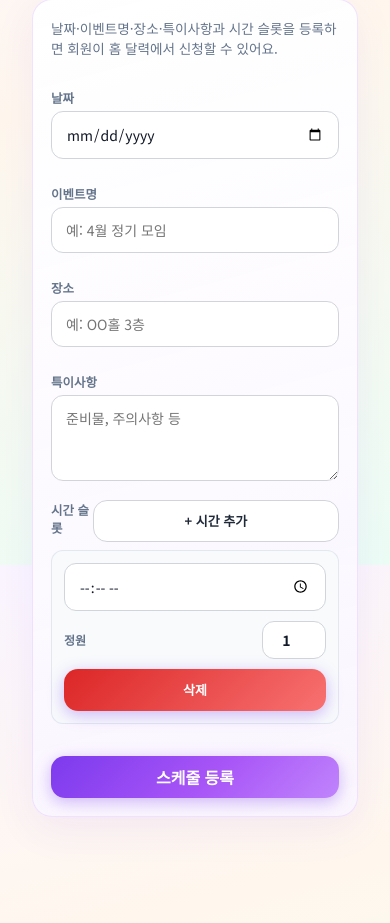
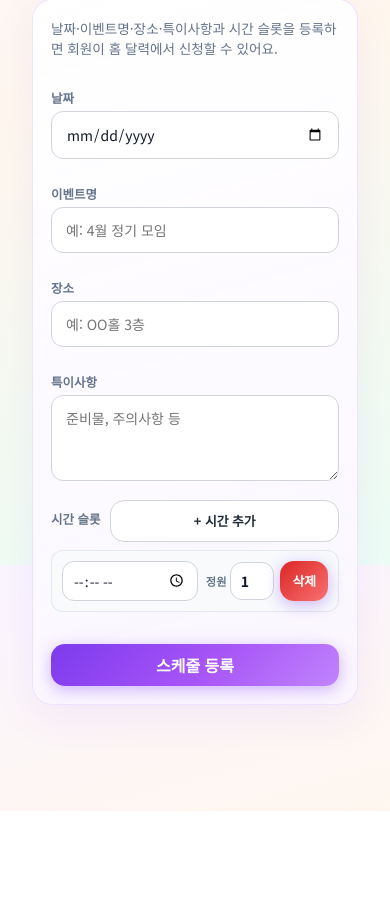
Before and after one commit to geniusKing0214/-, a FastAPI app: page /admin/events/new in a window 390 px wide. Shown: the part 279-1202 px from the top of the page. After the commit the page ends 1090 px from the top, so only its background shows below. Run offline with FastAPI, Linux system fonts and the light colour scheme; the visitor is signed in with stand-in values (Sample User, id 1); tables that the repository leaves empty hold one stand-in row (values such as "Sample post"); parts of the project's set-up code (start-up, migrations or seed data) failed here and were passed over.

Commit message:
Deploy: protect DB on Render, local dev UX, mobile schedule slots
- database: Render requires Postgres or volume SQLite; log persistence; exit if ephemeral SQLite
- firebase_init: log which Firebase env vars are missing
- main: dotenv, LOCAL_DEV/session cookie handling, deploy platform detection
- README, .env.example, render.yaml: Postgres persistence notes
- run_local scripts: uvicorn 0.0.0.0 for LAN testing
- style: mobile admin event slot single row; base css cache bump

Co-authored-by: Cursor <cursoragent@cursor.com>

```diff
--- a/app/main.py
+++ b/app/main.py
@@ -1,4 +1,17 @@
 from __future__ import annotations
+
+# 프로젝트 루트 .env → (없으면) 현재 작업 폴더 .env (터미널 uvicorn 용)
+from pathlib import Path as _Path_dotenv
+
+_project_root = _Path_dotenv(__file__).resolve().parent.parent
+try:
+    from dotenv import load_dotenv
+
+    load_dotenv(_project_root / ".env")
+    # 루트에 없는 키만 cwd 의 .env 로 채움 (서버와 동일 복사본을 한 곳에만 둔 경우)
+    load_dotenv(_Path_dotenv.cwd() / ".env", override=False)
+except ImportError:
+    pass
 
 import calendar as calendar_mod
 import logging
@@ -28,6 +41,7 @@ from app.database import (
 from app.firebase_init import (
     firebase_google_login_ready,
     get_firebase_web_config,
+    log_firebase_configuration_hints,
     verify_firebase_id_token,
 )
 from app.models import (
@@ -53,17 +67,64 @@ _session_secret = (
     or (os.environ.get("SECRET_KEY") or "").strip()
     or "change-this-secret-key"
 )
-_session_https_only = os.environ.get("SESSION_COOKIE_SECURE", "").strip().lower() in (
-    "1",
-    "true",
-    "yes",
-)
+
+
+def _env_truthy(key: str) -> bool:
+    return os.environ.get(key, "").strip().lower() in ("1", "true", "yes")
+
+
+def _looks_like_deploy_platform() -> bool:
+    """Render/Fly 등 배포 환경에서만 True (로컬 터미널 uvicorn 은 보통 비어 있음)."""
+    keys = (
+        "RENDER",
+        "FLY_APP_NAME",
+        "RAILWAY_ENVIRONMENT",
+        "RAILWAY_PROJECT_ID",
+        "K_SERVICE",
+        "AWS_EXECUTION_ENV",
+    )
+    return any(os.environ.get(k, "").strip() for k in keys)
+
+
+# 서버(HTTPS): SESSION_COOKIE_SECURE=true 권장.
+# 로컬 http:// : Secure 쿠키는 브라우저가 저장하지 않아 로그인·접속이 안 되는 것처럼 보임.
+# Render .env 를 그대로 복사한 경우 → 배포 플랫폼 변수가 없으면 Secure 를 자동 끔.
+_local_dev = _env_truthy("LOCAL_DEV") or _env_truthy("SCHEDULER_LOCAL_DEV")
+_force_secure_session = _env_truthy("FORCE_SECURE_SESSION")
+_session_https_only_env = _env_truthy("SESSION_COOKIE_SECURE")
+_deploy = _looks_like_deploy_platform()
+
+if _local_dev:
+    _session_https_only = False
+elif _deploy:
+    _session_https_only = _session_https_only_env
+elif _session_https_only_env and _force_secure_session:
+    _session_https_only = True
+elif _session_https_only_env:
+    logger.warning(
+        "로컬(터미널) 실행으로 보입니다. SESSION_COOKIE_SECURE=true 는 http 접속 시 "
+        "세션 쿠키를 막습니다. 비활성화했습니다. HTTPS 로컬만 필요하면 FORCE_SECURE_SESSION=1 "
+        "또는 배포 환경에서 실행하세요."
+    )
+    _session_https_only = False
+else:
+    _session_https_only = False
+
 app.add_middleware(
     SessionMiddleware,
     secret_key=_session_secret,
     same_site="lax",
     https_only=_session_https_only,
 )
+
+if _local_dev and _session_https_only_env:
+    logger.warning(
+        "LOCAL_DEV=1: SESSION_COOKIE_SECURE 는 무시하고 로컬(http)용 세션 쿠키를 씁니다. "
+        "배포 서버에는 LOCAL_DEV 를 넣지 마세요."
+    )
+
+if not firebase_google_login_ready():
+    log_firebase_configuration_hints()
 
 
 def _safe_internal_redirect_path(raw: Optional[str]) -> Optional[str]:
--- a/app/static/css/style.css
+++ b/app/static/css/style.css
@@ -1536,6 +1536,13 @@ button.btn-google:hover {
     justify-content: space-between;
     margin-top: 14px;
     margin-bottom: 8px;
+    gap: 10px;
+    flex-wrap: nowrap;
+}
+
+.sched-create-page .sched-slots-label {
+    flex-shrink: 0;
+    white-space: nowrap;
 }
 
 .sched-slot-box {
@@ -1949,7 +1956,7 @@ button.btn-google:hover {
     border: 0;
 }
 
-/* 스케줄 생성: 시간 슬롯 — 2줄 스택(시간 전체폭 + 정원·삭제 한 줄), 카드 밖 넘침 방지 */
+/* 스케줄 생성: 시간 슬롯 — 데스크톱은 2줄 스택, 모바일은 한 줄(시간·정원·삭제) */
 .sched-create-page .sched-create-form,
 .sched-create-page .sched-slot-ui {
     width: 100%;
@@ -2032,18 +2039,69 @@ button.btn-google:hover {
     margin: 0;
 }
 
-@media (max-width: 400px) {
+/* 모바일: 슬롯 한 줄 — 시간(유연) | 정원 | 삭제 */
+@media (max-width: 640px) {
+    .sched-create-page .sched-slot-ui .sched-slot-block {
+        flex-direction: row;
+        align-items: center;
+        gap: 8px;
+        flex-wrap: nowrap;
+        padding: 10px 10px;
+    }
+
+    .sched-create-page .sched-slot-ui .sched-slot-time {
+        flex: 1 1 auto;
+        width: auto;
+        min-width: 0;
+    }
+
+    .sched-create-page .sched-slot-ui .sched-slot-time input[type="time"] {
+        width: 100%;
+        min-width: 0;
+        min-height: 40px;
+        padding: 8px 10px;
+    }
+
     .sched-create-page .sched-slot-ui .sched-slot-meta {
-        flex-direction: column;
-        align-items: stretch;
+        flex: 0 0 auto;
+        flex-direction: row;
+        flex-wrap: nowrap;
+        align-items: center;
+        width: auto;
+        justify-content: flex-end;
+        gap: 6px;
     }
 
     .sched-create-page .sched-slot-ui .sched-cap-group {
-        justify-content: space-between;
+        flex: 0 0 auto;
+        gap: 4px;
+    }
+
+    .sched-create-page .sched-slot-ui .sched-cap-text {
+        font-size: 0.7rem;
+    }
+
+    .sched-create-page .sched-slot-ui .sched-cap-input {
+        width: 2.75rem !important;
+        min-width: 2.5rem !important;
+        max-width: 3.25rem !important;
+        padding: 8px 4px !important;
     }
 
     .sched-create-page .sched-slot-ui .sched-slot-remove {
-        width: 100%;
+        width: auto;
+        min-height: 40px;
+        padding: 0 12px;
+        font-size: 0.8rem;
+        flex-shrink: 0;
+    }
+
+    .sched-create-page .sched-slots-head .btn.small-btn {
+        flex-shrink: 1;
+        min-width: 0;
+        padding-left: 12px;
+        padding-right: 12px;
+        font-size: 0.8rem;
     }
 }
 
--- a/app/templates/base.html
+++ b/app/templates/base.html
@@ -8,7 +8,7 @@
     <link rel="preconnect" href="https://fonts.googleapis.com">
     <link rel="preconnect" href="https://fonts.gstatic.com" crossorigin>
     <link href="https://fonts.googleapis.com/css2?family=Noto+Sans+KR:wght@400;500;600;700;800&display=swap" rel="stylesheet">
-    <link rel="stylesheet" href="/static/css/style.css?v=20260429">
+    <link rel="stylesheet" href="/static/css/style.css?v=20260503">
 </head>
 <body>
     <div class="nav-mobile-backdrop" id="navMobileBackdrop" hidden aria-hidden="true"></div>
--- a/render.yaml
+++ b/render.yaml
@@ -5,6 +5,9 @@
 # 재배포마다 바뀌지 않도록 한 값으로 고정하세요(세션만 풀리고 DB는 유지됩니다).
 #
 # 새로 연결할 때: Blueprint로 이 파일을 적용하거나, 아래 블록을 참고해 수동 생성합니다.
+#
+# SQLite만 컨테이너 기본 경로에 두면 재배포 시 DB가 비워질 수 있습니다. 앱은 Postgres 연결을 권장하며,
+# 그 외 SQLite는 기동 시 차단됩니다. 예외만 필요하면 RENDER_ALLOW_SQLITE=1 (비권장).
 #
 # Firebase·관리자 메일 등은 Render 대시보드 → 웹 서비스 → Environment 에서 추가하세요.
 # (FIREBASE_WEB_API_KEY, FIREBASE_AUTH_DOMAIN, FIREBASE_PROJECT_ID, FIREBASE_APP_ID,
```
Also changed, not shown: app/database.py (+39 -0 lines), app/firebase_init.py (+42 -0 lines), README.md, 3 other files.
